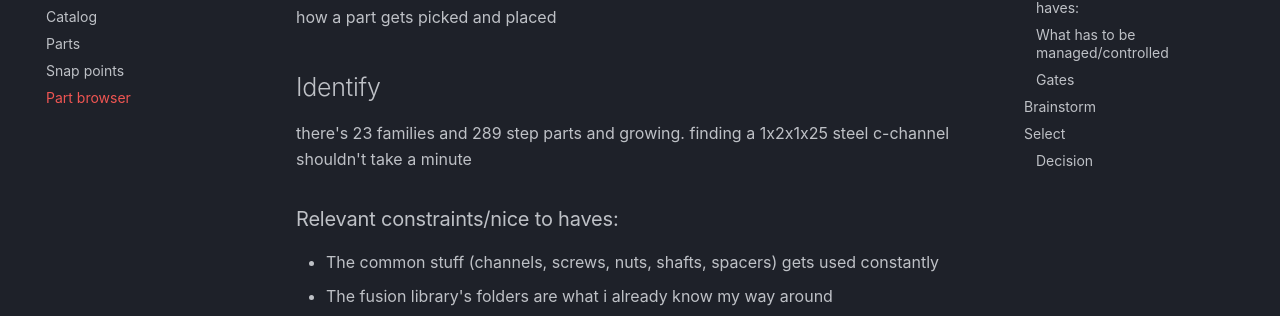
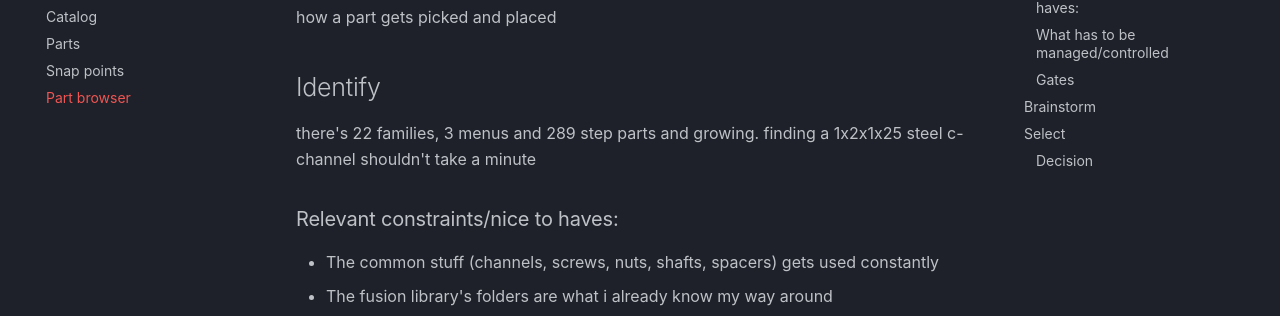
Before and after one commit to Cloveian/vex-workbench, an MkDocs documentation site: the page built from docs/design-choices/browser.md, in a window 1280 px wide and 900 px high. Shown: the part 223-539 px from the top of the window. Built offline with MkDocs 1.6.1 and Material for MkDocs 9.7.7, drawn with Linux system fonts in a browser that asks for light colours; comment, search, counter and statistics services are not loaded.

Commit message:
docs catch up with what the code actually does (refit drops everything after the first misfit, the 4" mecanum hub is dark grey, 22 families not 23...)

```diff
--- a/docs/design-choices/browser.md
+++ b/docs/design-choices/browser.md
@@ -2,7 +2,7 @@
 how a part gets picked and placed
 
 ## Identify
-there's 23 families and 289 step parts and growing. finding a 1x2x1x25 steel c-channel shouldn't take a minute
+there's 22 families, 3 menus and 289 step parts and growing. finding a 1x2x1x25 steel c-channel shouldn't take a minute
 
 ### Relevant constraints/nice to haves:
 - The common stuff (channels, screws, nuts, shafts, spacers) gets used constantly
```
Also changed, not shown: README.md (+1 -1 lines), docs/design-choices/part-sources.md (+1 -1 lines), docs/using.md (+2 -2 lines).
